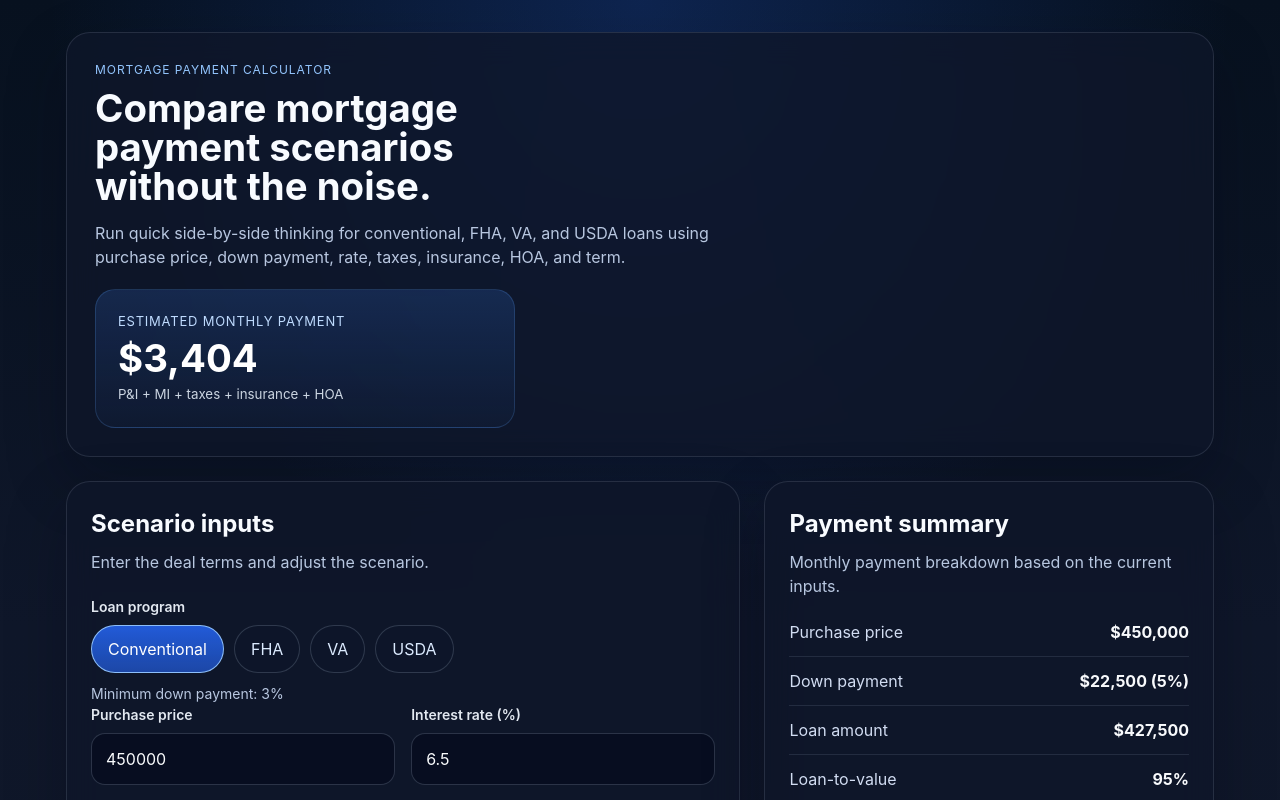
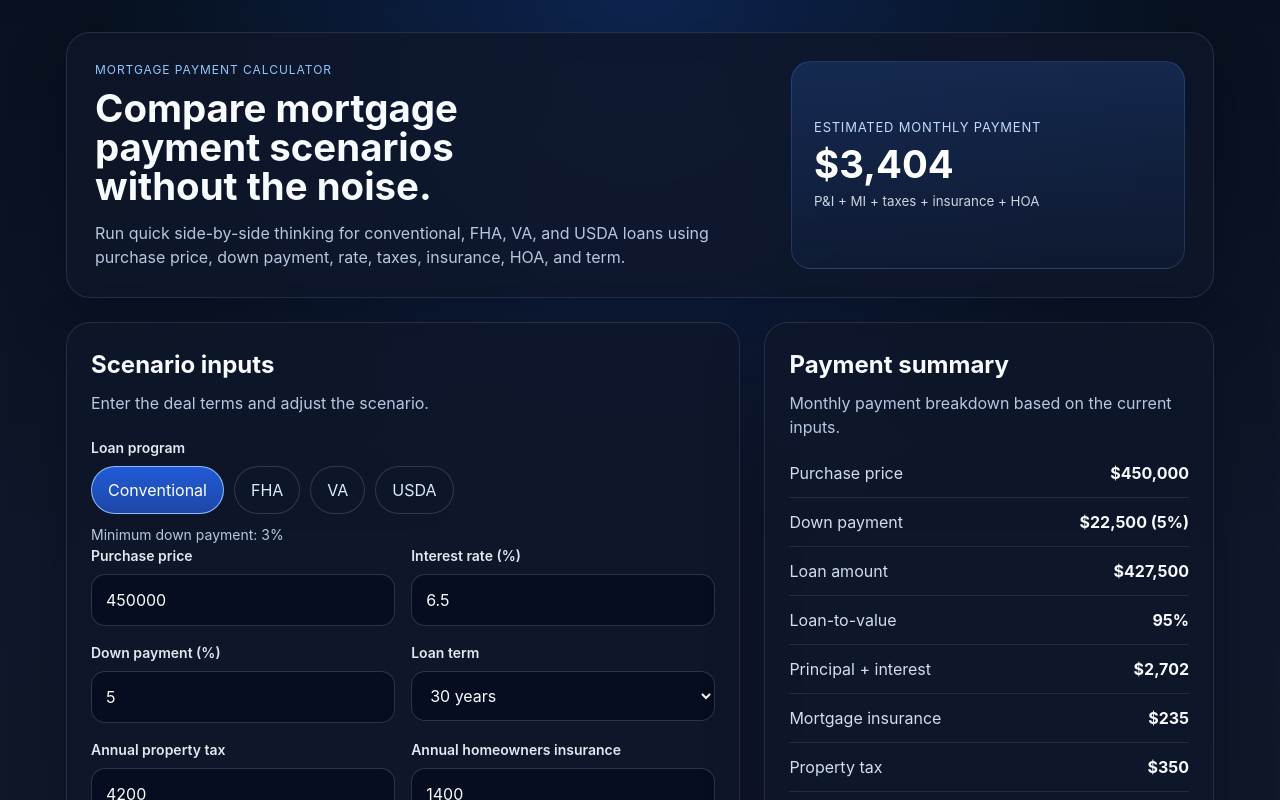
Before and after one commit to Rsteen76/mtgcalc, a Vue app: page / in a window 1280 px wide. Shown: the top 800 px of the page. Built offline with nearby package versions, Linux system fonts and the light colour scheme.

Commit message:
Restore right-side hero payment card

```diff
--- a/src/style.css
+++ b/src/style.css
@@ -48,8 +48,8 @@ button {
 
 .hero {
   display: grid;
-  grid-template-columns: 1fr;
-  gap: 20px;
+  grid-template-columns: minmax(0, 1.45fr) minmax(300px, 0.85fr);
+  gap: 24px;
   padding: 28px;
   margin-bottom: 24px;
 }
@@ -72,7 +72,7 @@ button {
 .hero h1 {
   font-size: clamp(2.2rem, 3vw, 3.6rem);
   line-height: 1.02;
-  max-width: 18ch;
+  max-width: 16ch;
 }
 
 .lede,
@@ -88,12 +88,11 @@ button {
 }
 
 .hero-stat {
-  align-self: start;
+  align-self: stretch;
   display: flex;
   flex-direction: column;
   justify-content: center;
   gap: 8px;
-  max-width: 420px;
   padding: 22px;
   border-radius: 20px;
   background: linear-gradient(180deg, rgba(59, 130, 246, 0.18), rgba(59, 130, 246, 0.04));
@@ -254,6 +253,7 @@ select:focus {
 }
 
 @media (max-width: 920px) {
+  .hero,
   .content-grid,
   .control-grid {
     grid-template-columns: 1fr;
```
